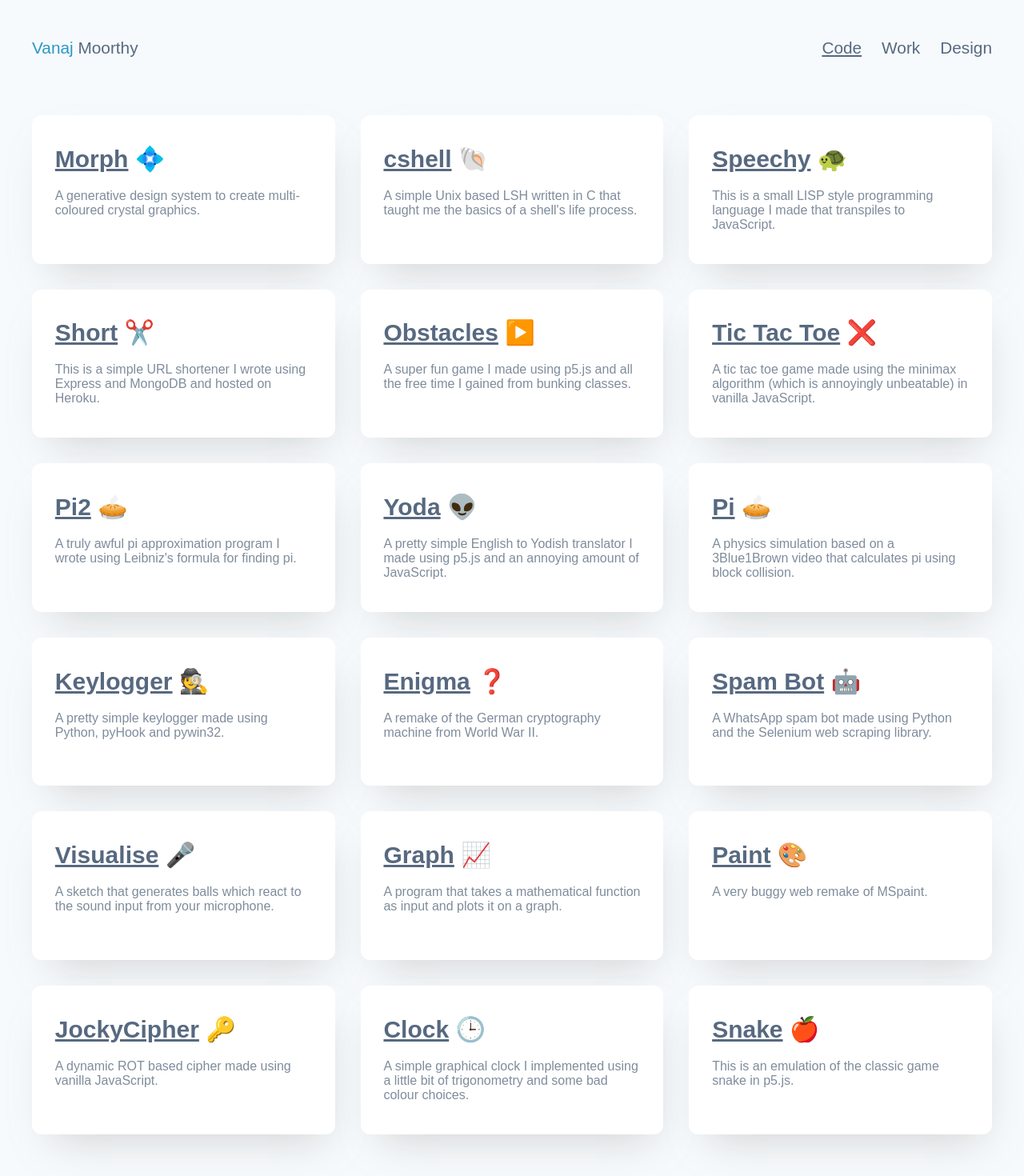
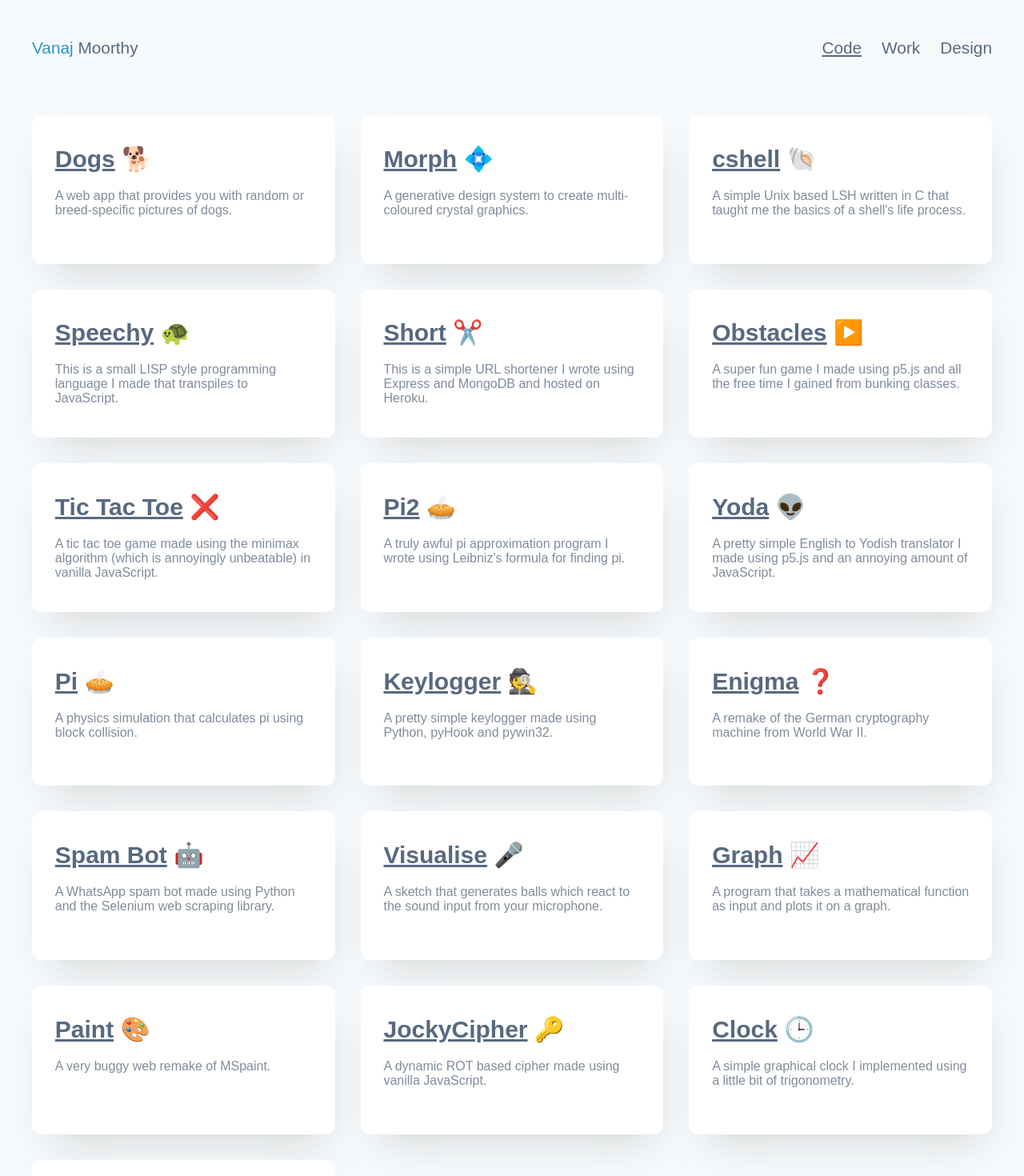
Before and after one commit to vanajmoorthy/v4, a Vue app: page /code in a window 1280 px wide. Shown: the top 1470 px of the page at 80% size. Built offline with nearby package versions, Linux system fonts and the light colour scheme; a web font is replaced by a local one.

Commit message:
added dogs to code

```diff
--- a/src/views/Code.vue
+++ b/src/views/Code.vue
@@ -32,6 +32,13 @@ export default {
 	data() {
 		return {
 			cards: [
+				{
+					title: "Dogs",
+					emoji: " 🐕",
+					desc:
+						"A web app that provides you with random or breed-specific pictures of dogs.",
+					link: "https://vanajmoorthy.com/dogs",
+				},
 				{
 					title: "Morph",
 					emoji: " 💠",
@@ -92,7 +99,7 @@ export default {
 					title: "Pi",
 					emoji: " 🥧",
 					desc:
-						"A physics simulation based on a 3Blue1Brown video that calculates pi using block collision.",
+						"A physics simulation that calculates pi using block collision.",
 					link: "https://vanajmoorthy.com/pi",
 				},
 				{
@@ -147,7 +154,7 @@ export default {
 					title: "Clock",
 					emoji: " 🕒",
 					desc:
-						"A simple graphical clock I implemented using a little bit of trigonometry and some bad colour choices.",
+						"A simple graphical clock I implemented using a little bit of trigonometry.",
 					link: "https://vanajmoorthy.com/clock",
 				},
 				{
```
